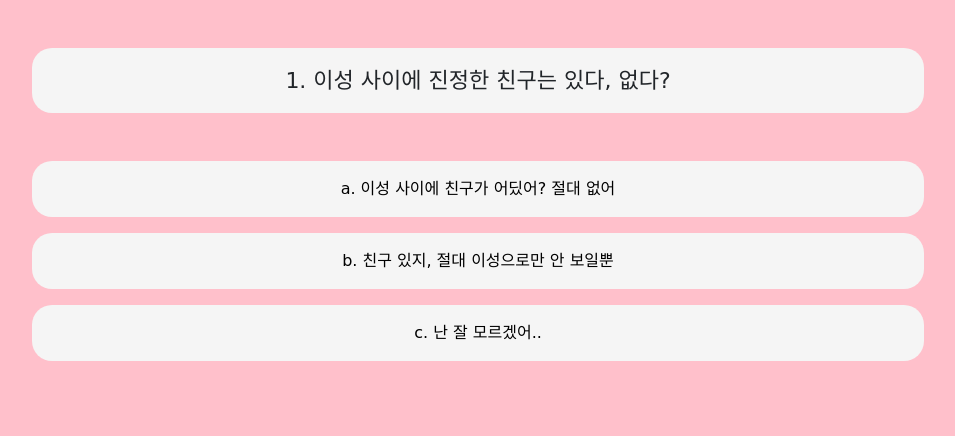
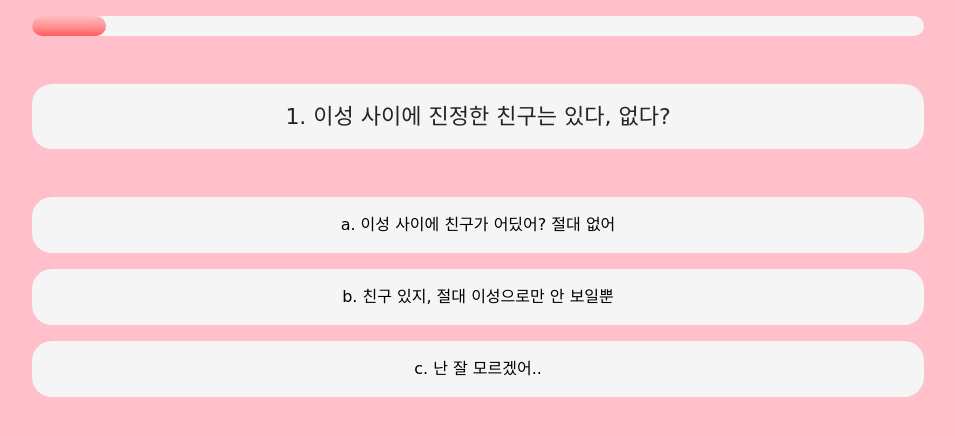
Before and after one commit to Dothur/my-MBTI-study, a plain HTML site: page index.html in a window 1280 px wide. Both pictures are taken after a click on the button "시작하기". Shown: the whole page, without its empty margins (162-1117 px from the left). Drawn offline with nearby package versions, Linux system fonts and the light colour scheme; a web font is replaced by a local one.

Commit message:
Make status, statusBar !

```diff
--- a/css/qna.css
+++ b/css/qna.css
@@ -20,5 +20,37 @@
 .answerList:hover,
 .answerList:focus {
   background-color: lightpink;
-  color: whitesmoke;
+  color: white;
 }
+.status {
+  height: 20px;
+  width: 80%;
+  background-color: whitesmoke;
+  border-radius: 20px;
+}
+.statusBar {
+  /* Permalink - use to edit and share this gradient: https://colorzilla.com/gradient-editor/#febbbb+0,fe9090+57,ff5c5c+100 */
+  background: #febbbb; /* Old browsers */
+  background: -moz-linear-gradient(
+    top,
+    #febbbb 0%,
+    #fe9090 57%,
+    #ff5c5c 100%
+  ); /* FF3.6-15 */
+  background: -webkit-linear-gradient(
+    top,
+    #febbbb 0%,
+    #fe9090 57%,
+    #ff5c5c 100%
+  ); /* Chrome10-25,Safari5.1-6 */
+  background: linear-gradient(
+    to bottom,
+    #febbbb 0%,
+    #fe9090 57%,
+    #ff5c5c 100%
+  ); /* W3C, IE10+, FF16+, Chrome26+, Opera12+, Safari7+ */
+  filter: progid:DXImageTransform.Microsoft.gradient( startColorstr='#febbbb', endColorstr='#ff5c5c',GradientType=0 ); /* IE6-9 */
+
+  border-radius: 20px;
+  height: 100%;
+}
--- a/index.html
+++ b/index.html
@@ -41,6 +41,9 @@
         </button>
       </section>
       <section id="qna">
+        <div class="status mx-auto mt-3">
+          <div class="statusBar"></div>
+        </div>
         <div class="qBox my-5 py-3 mx-auto"></div>
         <div class="answerBox"></div>
       </section>
--- a/js/start.js
+++ b/js/start.js
@@ -1,5 +1,6 @@
 const mainBtn = document.querySelector("#mainBtn");
 const qna = document.querySelector("#qna");
+const endPoint = 12;
 
 function changeAnswerList(qIndex) {
   const preAnswerList = document.querySelectorAll(".answerList");
@@ -12,7 +13,7 @@ function changeAnswerList(qIndex) {
       i.remove();
       i.style.display = "none";
     }
-    paintQnA(qIndex + 1);
+    paintQnA(++qIndex);
   }, 450);
 }
 
@@ -29,9 +30,13 @@ function paintAnswer(answerText, qIndex) {
   answerBox.appendChild(answer);
   answer.innerHTML = answerText;
 
-  answer.addEventListener("click", () => {
-    changeAnswerList(qIndex);
-  });
+  answer.addEventListener(
+    "click",
+    () => {
+      changeAnswerList(qIndex);
+    },
+    { once: true }
+  );
 }
 
 function paintQnA(qIndex) {
@@ -40,6 +45,8 @@ function paintQnA(qIndex) {
   for (let i in qnaList[qIndex].a) {
     paintAnswer(qnaList[qIndex].a[i].answer, qIndex);
   }
+  const status = document.querySelector(".statusBar");
+  status.style.width = (100 / 12) * (qIndex + 1) + "%";
 }
 
 function handleStartButton() {
@@ -56,4 +63,4 @@ function handleStartButton() {
     paintQnA(qIndex);
   }, 450);
 }
-mainBtn.addEventListener("click", handleStartButton);
+mainBtn.addEventListener("click", handleStartButton, { once: true });
```
